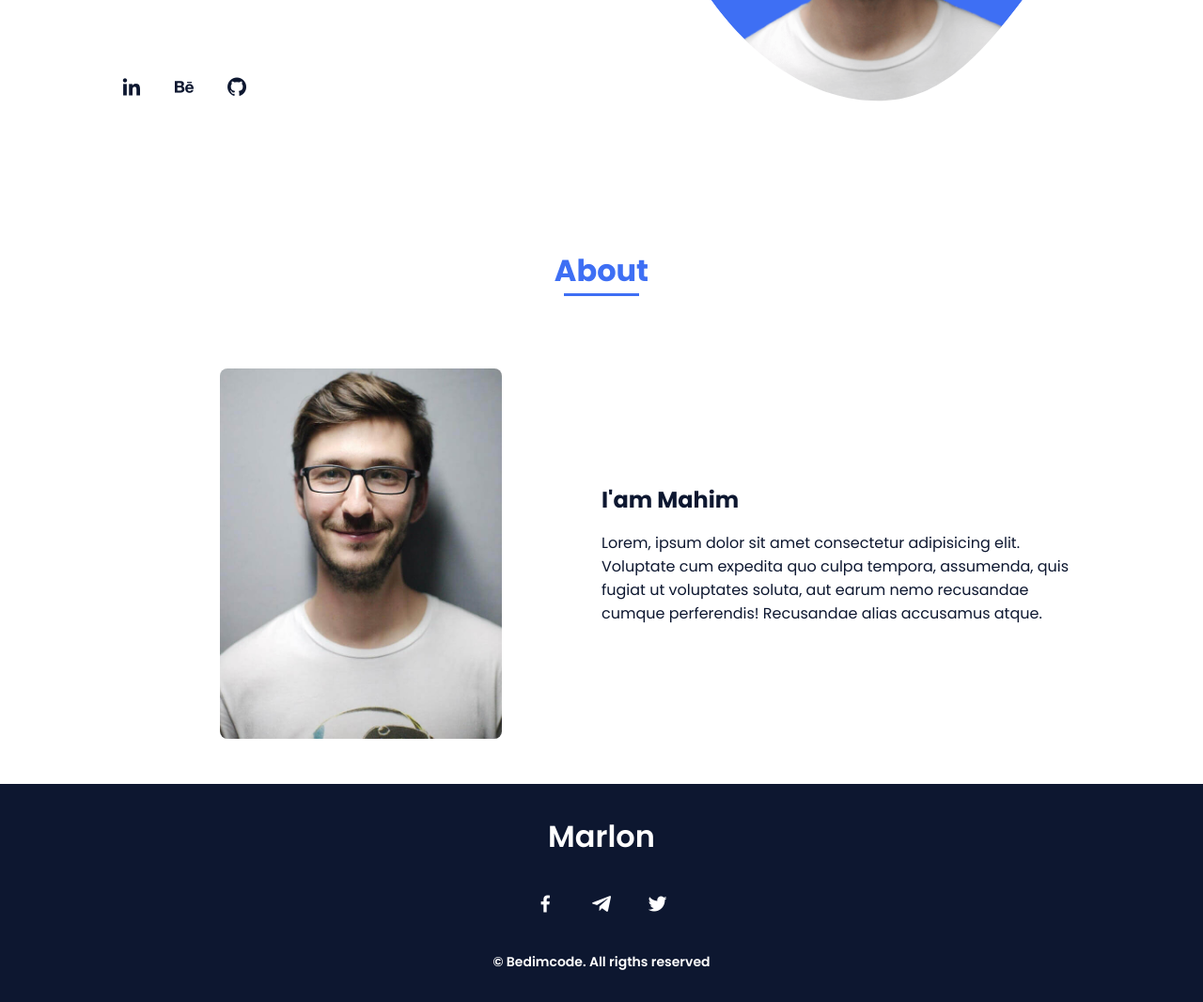
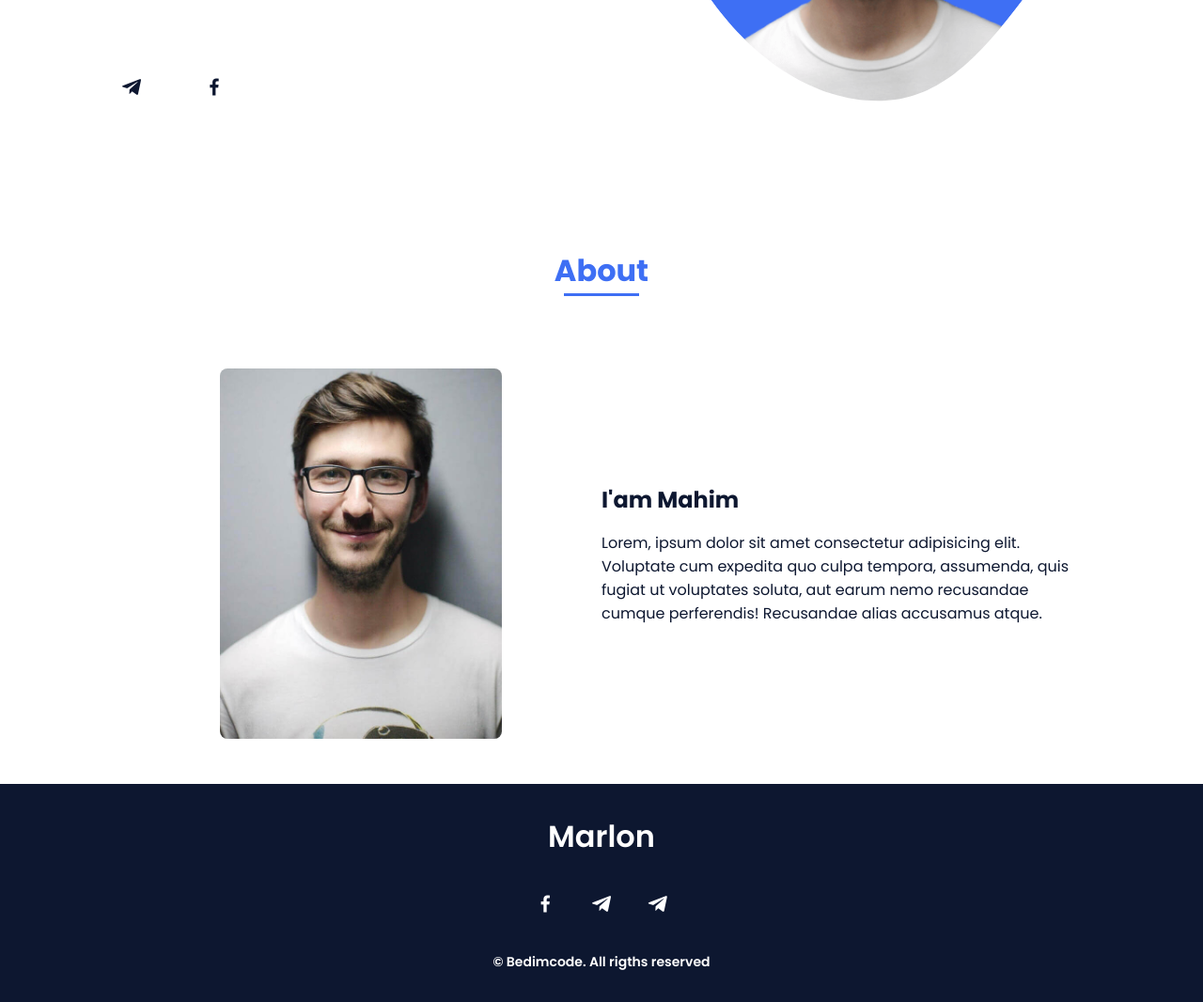
Before and after one commit to RoyceDicki/RoyceDicki.github.io, a plain HTML site: page index.html in a window 1280 px wide. Shown: the part 507-1573 px from the top of the page at 94% size. Drawn offline with nearby package versions, Linux system fonts and the light colour scheme.

Commit message:
Update index.html

```diff
--- a/index.html
+++ b/index.html
@@ -42,9 +42,9 @@
                 </div>
 
                 <div class="home__social">
-                    <a href="" class="home__social-icon"><i class='bx bxl-linkedin'></i></a>
-                    <a href="" class="home__social-icon"><i class='bx bxl-behance' ></i></a>
-                    <a href="" class="home__social-icon"><i class='bx bxl-github' ></i></a>
+                    <a href="https://amiinai.t.me" class="home__social-icon"><i class='bx bxl-telegram'></i></a>
+                    <a href="https://secx.me" class="home__social-icon"><i class='bx bxl-website' ></i></a>
+                    <a href="https://www.facebook.com/arandomstupidteenager" class="home__social-icon"><i class='bx bxl-facebook' ></i></a>
                 </div>
 
                 <div class="home__img">
@@ -85,7 +85,7 @@
             <div class="footer__social">
                 <a href="https://www.facebook.com/arandomstupidteenager" class="footer__icon"><i class='bx bxl-facebook' ></i></a>
                 <a href="https://mimahim.t.me" class="footer__icon"><i class='bx bxl-telegram' ></i></a>
-                <a href="#" class="footer__icon"><i class='bx bxl-twitter' ></i></a>
+                <a href="https://amiinai.t.me" class="footer__icon"><i class='bx bxl-telegram' ></i></a>
             </div>
             <p class="footer__copy">&#169; Bedimcode. All rigths reserved</p>
         </footer>
```
